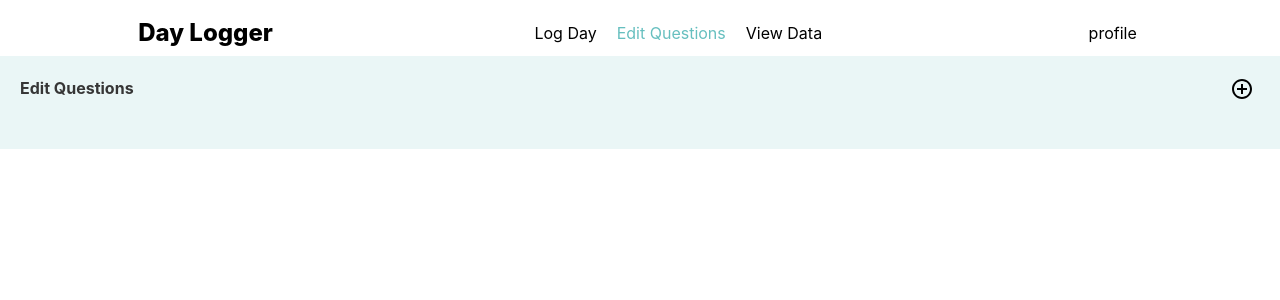
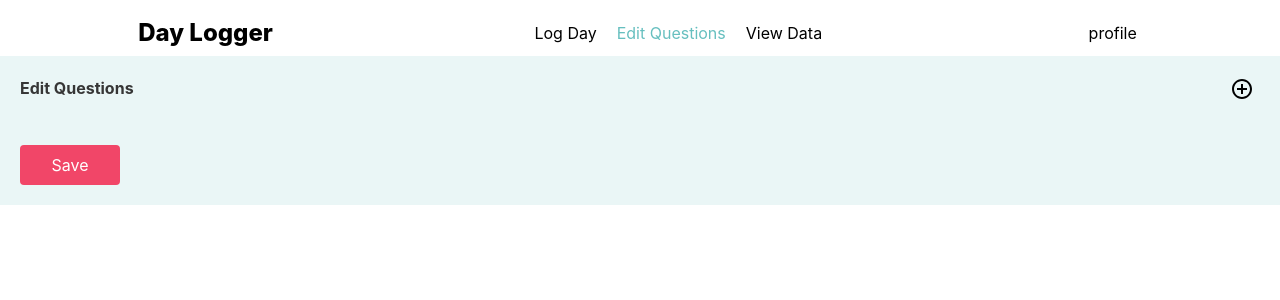
Before and after one commit to LDYWINNER/cse316-finalproject-front, a React (Create React App) app: page /editQuestions in a window 1280 px wide. Shown: the top 300 px of the page. Built offline with nearby package versions, Linux system fonts and the light colour scheme.

Commit message:
editQuestions page save btn added

```diff
--- a/src/components/EditQuestions.js
+++ b/src/components/EditQuestions.js
@@ -37,6 +37,7 @@ const EditQuestions = () => {
                     )
                 })
             }
+            <button className="button is-danger" style={{margin: '20px', width: '100px'}}>Save</button>
             <br></br>
         </div>
     )
```
Also changed, not shown: src/components/Navbar.js (+0 -36 lines).
